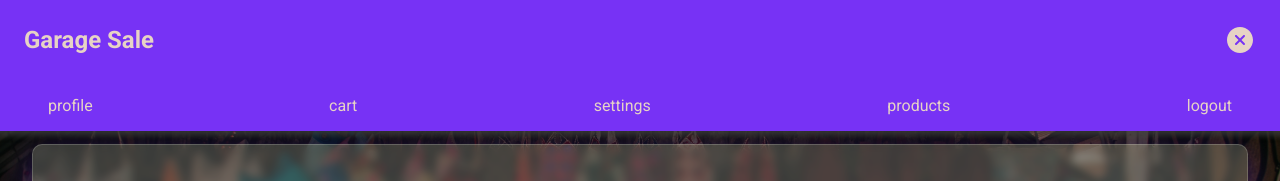
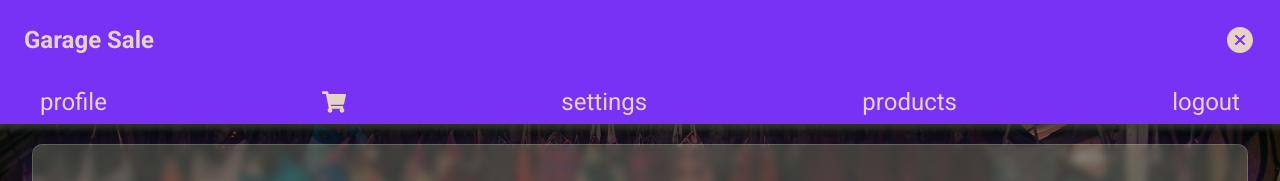
Before and after one commit to whoadood/cart, a React (Create React App) app in the folder client/: page /products in a window 1280 px wide. Both pictures are taken after a click on the element 1240 px from the left and 40 px from the top of the page. Shown: the top 181 px of the page. Built offline with nearby package versions, Linux system fonts and the light colour scheme; no server answers.

Commit message:
cart qty

```diff
--- a/client/src/components/Header.jsx
+++ b/client/src/components/Header.jsx
@@ -1,15 +1,21 @@
 import { useState } from "react";
 import { HiMenu } from "react-icons/hi";
+import { FaShoppingCart } from "react-icons/fa";
 import { IoIosCloseCircle } from "react-icons/io";
 import "../styles/header.css";
 import { useNavigate } from "react-router-dom";
+import { useCartContext } from "../context/CartContext";
 
 export default function Header({ children }) {
   const navigate = useNavigate();
 
+  const { cart } = useCartContext();
+
+  const cartQTY = cart?.reduce((acc, cur) => (acc += cur.qty), 0);
+
   const menuItems = [
     { name: "profile", route: "/profile" },
-    { name: "cart", route: "/cart" },
+    { name: "cart", icon: <FaShoppingCart />, route: "/cart" },
     { name: "settings", route: "/settings" },
     { name: "products", route: "/products" },
     { name: "logout", route: "/logout" },
@@ -45,7 +51,10 @@ export default function Header({ children }) {
               }}
               key={item.name}
             >
-              {item.name}
+              {item.icon ? item.icon : item.name}
+              {item.name === "cart" && cartQTY > 0 && (
+                <div className="cart-qty">{cartQTY}</div>
+              )}
             </li>
           ))}
         </ul>
--- a/client/src/styles/header.css
+++ b/client/src/styles/header.css
@@ -79,7 +79,6 @@
   display: -webkit-box;
   display: -ms-flexbox;
   display: flex;
-  margin: 0;
   overflow: hidden;
   -webkit-box-pack: justify;
       -ms-flex-pack: justify;
@@ -93,8 +92,27 @@
 
 .header-menu-active-container li {
   cursor: pointer;
-  padding: 1rem;
+  padding: 0.5rem;
+  font-size: 1.5rem;
   border-radius: 50%;
+  display: -webkit-box;
+  display: -ms-flexbox;
+  display: flex;
+  -webkit-box-align: center;
+      -ms-flex-align: center;
+          align-items: center;
+  position: relative;
+}
+
+.header-menu-active-container li .cart-qty {
+  background: #2d145c;
+  border-radius: 50%;
+  padding: 0.25rem;
+  font-size: 0.8rem;
+  font-weight: bold;
+  position: absolute;
+  bottom: 0;
+  right: 0;
 }
 
 .header-menu-active-container li:hover {
--- a/client/src/styles/header.scss
+++ b/client/src/styles/header.scss
@@ -54,7 +54,6 @@
 }
 .header-menu-active-container {
   display: flex;
-  margin: 0;
   overflow: hidden;
   justify-content: space-between;
   align-items: center;
@@ -62,8 +61,22 @@
   padding: 0 1rem;
   li {
     cursor: pointer;
-    padding: 1rem;
+    padding: 0.5rem;
+    font-size: 1.5rem;
     border-radius: 50%;
+    display: flex;
+    align-items: center;
+    position: relative;
+    .cart-qty {
+      background: $accent;
+      border-radius: 50%;
+      padding: 0.25rem;
+      font-size: 0.8rem;
+      font-weight: bold;
+      position: absolute;
+      bottom: 0;
+      right: 0;
+    }
   }
   li:hover {
     background: $hover;
```
Also changed, not shown: 1 other file (tests, documents, lock files or other folders).
